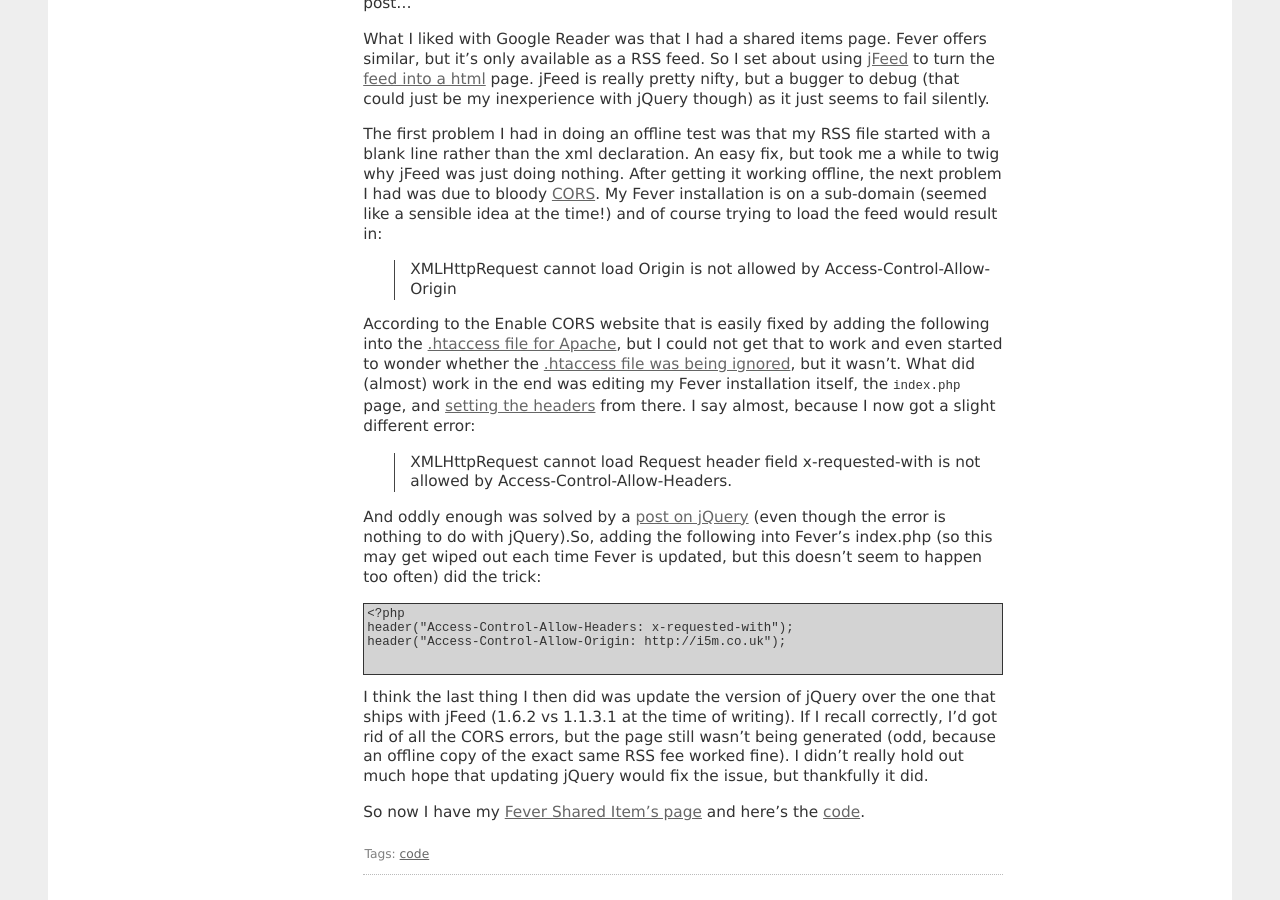
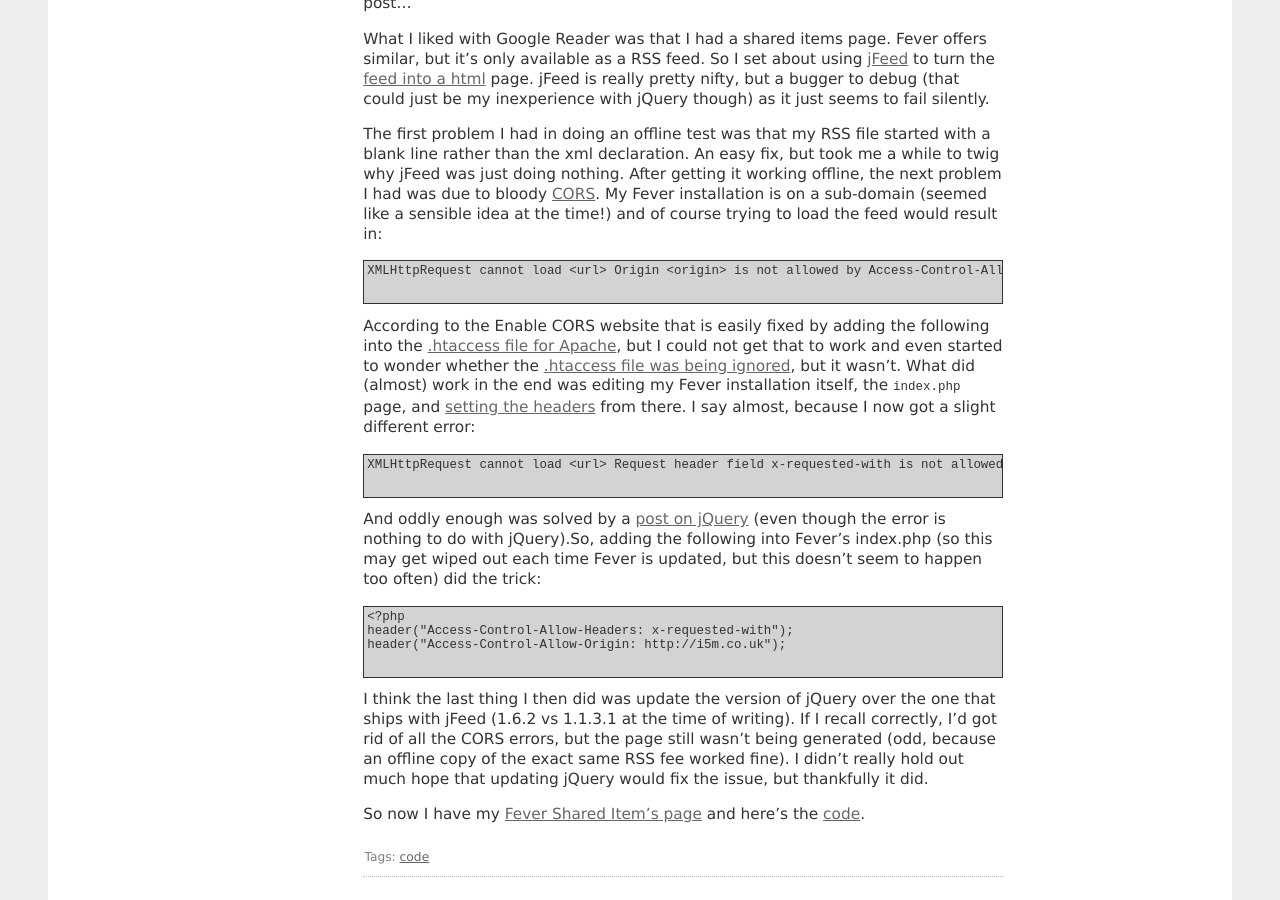
Before and after one commit to emory/atomicules.github.com, a Jekyll site: the page built from _posts/2011-07-17-Creating-A-Fever-Shared-Items-Page.markdown, in a window 1280 px wide and 900 px high, scrolled down 574 px. Built offline with Jekyll 4.4.1, drawn with Linux system fonts in a browser that asks for light colours; Markdown is read by kramdown in place of the engine named in the settings; comment, search, counter and statistics services are not loaded.

Commit message:
Indent properly so parsed as code

```diff
--- a/_posts/2011-07-17-Creating-A-Fever-Shared-Items-Page.markdown
+++ b/_posts/2011-07-17-Creating-A-Fever-Shared-Items-Page.markdown
@@ -15,11 +15,11 @@ What I liked with Google Reader was that I had a shared items page. Fever offers
 
 The first problem I had in doing an offline test was that my RSS file started with a blank line rather than the xml declaration. An easy fix, but took me a while to twig why jFeed was just doing nothing. After getting it working offline, the next problem I had was due to bloody [CORS](http://enable-cors.org/). My Fever installation is on a sub-domain (seemed like a sensible idea at the time!) and of course trying to load the feed would result in:
 
-> XMLHttpRequest cannot load <url> Origin <origin> is not allowed by Access-Control-Allow-Origin
+    XMLHttpRequest cannot load <url> Origin <origin> is not allowed by Access-Control-Allow-Origin
 
 According to the Enable CORS website that is easily fixed by adding the following into the [.htaccess file for Apache](http://enable-cors.org/#how-apache), but I could not get that to work and even started to wonder whether the [.htaccess file was being ignored](http://jappler.com/blog/archive/2008/10/22/how-to-test-htaccess-files), but it wasn't. What did (almost) work in the end was editing my Fever installation itself, the `index.php` page, and [setting the headers](http://enable-cors.org/#how-php) from there. I say almost, because I now got a slight different error:
 
-> XMLHttpRequest cannot load <url> Request header field x-requested-with is not allowed by Access-Control-Allow-Headers.
+    XMLHttpRequest cannot load <url> Request header field x-requested-with is not allowed by Access-Control-Allow-Headers.
 
 And oddly enough was solved by a [post on jQuery](https://forum.jquery.com/topic/jquery-1-5-latest-chrome-post-ajax-request-xmlhttprequest-cannot-load-url-request-header-field-x-requested-with-is-not-allowed-by-access-control-allow-headers) (even though the error is nothing to do with jQuery).So, adding the following into Fever's index.php (so this may get wiped out each time Fever is updated, but this doesn't seem to happen too often) did the trick:
 
```
